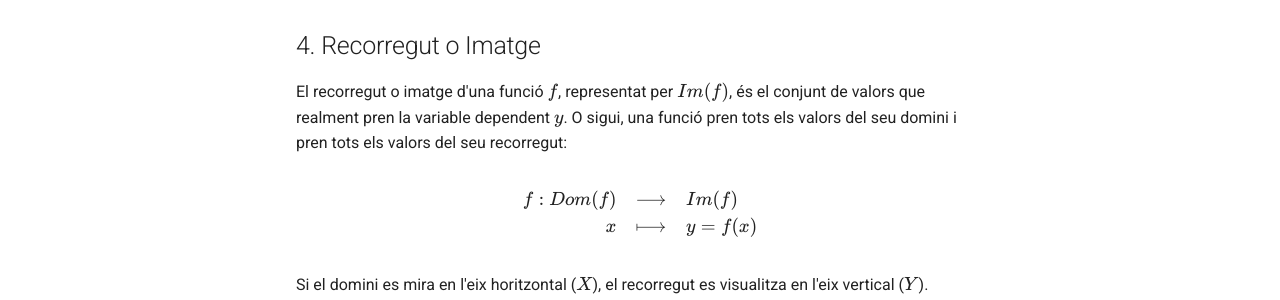
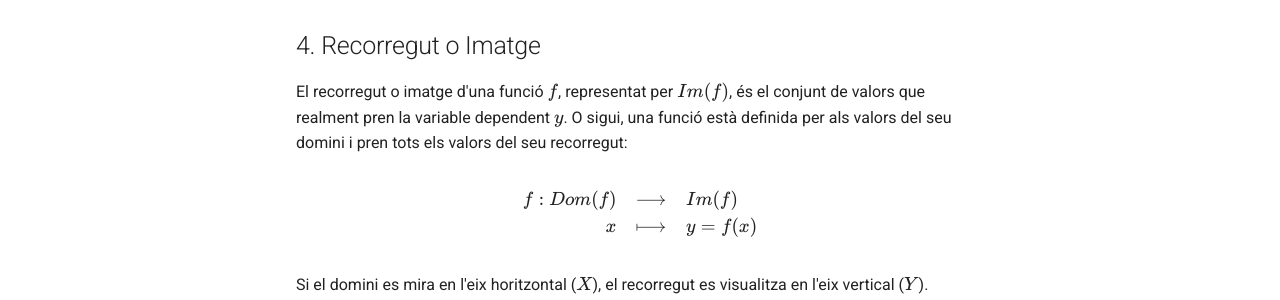
Before and after one commit to irazuzta/MatematiquesBat, an MkDocs documentation site: the page built from docs/analisi/01_concepte_funcio.md, in a window 1280 px wide and 900 px high, scrolled down 2132 px. Shown: the part 366-666 px from the top of the window. Built offline with MkDocs 1.6.1 and Material for MkDocs 9.7.7, drawn with Linux system fonts in a browser that asks for light colours.

Commit message:
Anàlisi. Conceptes inicials

```diff
--- a/docs/analisi/01_concepte_funcio.md
+++ b/docs/analisi/01_concepte_funcio.md
@@ -87,7 +87,7 @@ $$
 
 
 ## 4. Recorregut o Imatge
-El recorregut o imatge d'una funció $f$, representat per $Im(f)$, és el conjunt de valors que realment pren la variable dependent $y$. O sigui, una funció pren tots els valors del seu domini i pren tots els valors del seu recorregut:
+El recorregut o imatge d'una funció $f$, representat per $Im(f)$, és el conjunt de valors que realment pren la variable dependent $y$. O sigui, una funció està definida per als valors del seu domini i pren tots els valors del seu recorregut:
 
 $$
 \begin{array}{r @{\; \;} c @{\; \;} l}
```
